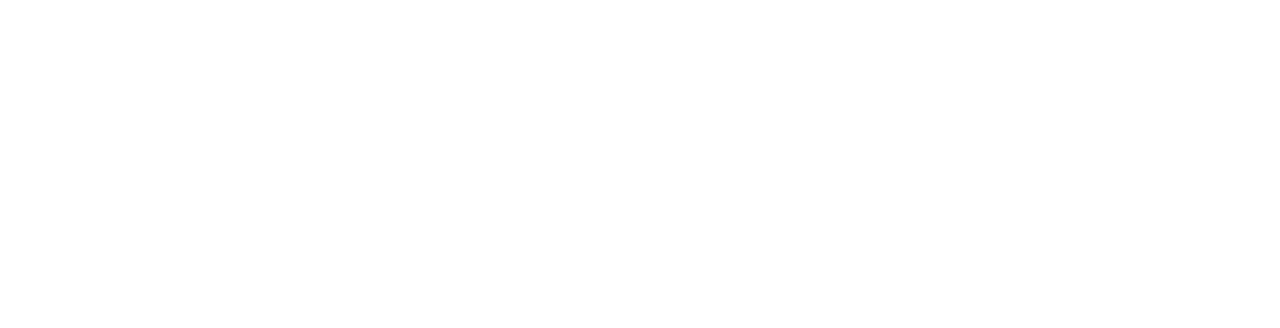
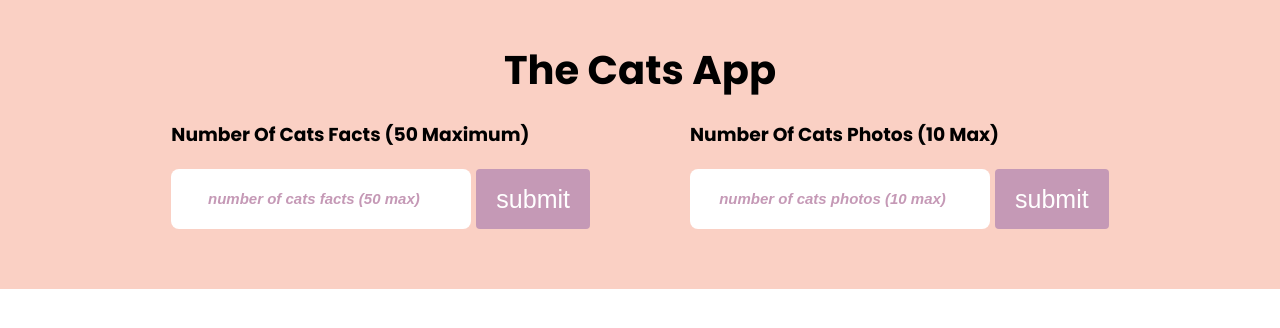
Before and after one commit to Anthony-muhoro/the-cat, a website: page index.html in a window 1280 px wide. Drawn offline with Linux system fonts and the light colour scheme; files that its build step writes are made by us from their sources.

Commit message:
style the small hero

```diff
--- a/index.css
+++ b/index.css
@@ -1,18 +1,86 @@
-*{
-    padding: 0;
-    margin: 0;
-    box-sizing: border-box;
+* {
+  padding: 0;
+  margin: 0;
+  box-sizing: border-box;
+}
+:root {
+  --primary-color: #fad0c4;
+  --btn-color: #c599b6;
+  --text-color: #000000;
+}
+html {
+  font-size: 62.5%;
+}
+body {
+  font-size: 1.6rem;
+  font-family: "Poppins", sans-serif;
+}
+.app {
+  display: flex;
+  flex-direction: column;
+}
+.app-hero {
+  display: flex;
+  flex-direction: column;
+  background-color: var(--primary-color);
+  align-items: center;
+  padding: 4rem 0;
+}
+.app-hero h1 {
+  font-size: 4rem;
+  text-align: center;
+}
+.forms-section {
+  display: flex;
+  padding: 2rem 3rem;
+}
+form {
+  display: flex;
+  width: 100%;
+  gap: 10rem;
+  margin: 0 auto;
+}
 
+.cat-photo-form,
+.cat-facts-form {
+  text-align: start;
+  display: flex;
+  flex-direction: column;
+  gap: 2rem;
 }
-:root{
-    --primary-color:#fad0c4;
-    --btn-color:#c599b6;
-    --text-color:#000000;
+h3 {
+  text-transform: capitalize;
 }
-html{
-    font-size: 62.5%;
+span {
+  display: flex;
+  justify-content: space-between;
+  gap: 0.5rem;
 }
-body{
-   font-size: 1.6rem;
-   font-family: "Poppins", sans-serif;
+#photosNo,
+#factsNo {
+  height: 6rem;
+  width: 30rem;
+  outline: none;
+  border: none;
+  background-color: white;
+  text-align: center;
+  border-radius: 0.8rem;
 }
+::placeholder {
+  font-style: italic;
+  color: var(--btn-color);
+  font-weight: bold;
+  font-size: 1.5rem;
+}
+button {
+  height: 6rem;
+  background-color: var(--btn-color);
+
+  font-size: 2.5rem;
+  color: white;
+  border-radius: 0.4rem;
+  place-content: center;
+  padding: 1rem 2rem;
+  border: none;
+  outline: none;
+}
--- a/index.html
+++ b/index.html
@@ -1,4 +1,4 @@
-<!DOCTYPE html>
+<!doctype html>
 <html lang="en">
   <head>
     <meta charset="UTF-8" />
@@ -14,6 +14,39 @@
     <link rel="stylesheet" href="index.css" />
   </head>
   <body>
+    <div class="app">
+      <div class="app-hero">
+        <h1>The Cats App</h1>
+        <div class="forms-section">
+          <form>
+            <div class="cat-facts-form">
+              <h3>number of cats facts (50 maximum)</h3>
+              <span>
+                <input
+                  type="number"
+                  placeholder="number of cats facts (50 max)"
+                  id="factsNo"
+                />
+                <button>submit</button>
+              </span>
+            </div>
+            <div class="cat-photo-form">
+              <h3>number of cats photos (10 max)</h3>
+              <span>
+                <input
+                  type="number"
+                  placeholder="number of cats photos (10 max)"
+                  id="photosNo"
+                />
+                <button>submit</button>
+              </span>
+            </div>
+          </form>
+        </div>
+      </div>
+
+      <div class="cats-results"></div>
+    </div>
     <script type="module" src="/src/main.js"></script>
   </body>
 </html>
```
